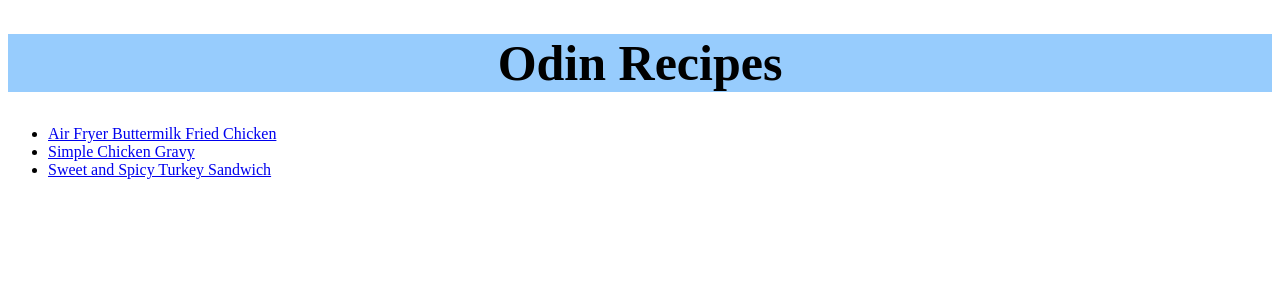
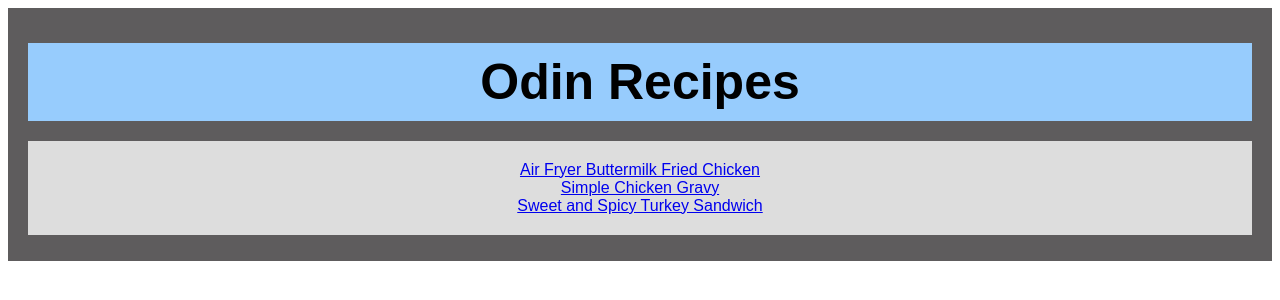
Before and after one commit to Danielp0411/odin-recipes, a plain HTML site: page index.html in a window 1280 px wide. Drawn offline with Linux system fonts and the light colour scheme.

Commit message:
Modified index.html and styles.css

```diff
--- a/index.html
+++ b/index.html
@@ -6,6 +6,7 @@
     <meta name="viewport" content="width=device-width, initial-scale=1.0" />
     <title>Document</title>
   </head>
+  <div>
     <body>
       <h1>Odin Recipes</h1>
       <ul>
@@ -18,4 +19,5 @@
         </li>
       </ul>
     </body>
+  </div>
 </html>
--- a/styles.css
+++ b/styles.css
@@ -1,9 +1,23 @@
+div {
+  background-color: rgb(94, 92, 93);
+  padding: 1px 20px 10px 20px;
+  margin: auto;
+}
+
 body {
-  background-color: white;
-}
+  background-color: rgb(255, 255, 255);
+  text-align: center;
+  font-family: Arial, sans-serif;
 
 h1 {
   font-size: 50px;
   background-color: rgb(151, 204, 253);
-  text-align: center;
+  padding: 10px;
+  margin-bottom: 20px;
 }
+
+ul {
+  background-color: rgb(221, 221, 221);
+  padding: 20px;
+  list-style-type: none;
+}
```
Lines whose indentation alone changed are shown as unchanged.
